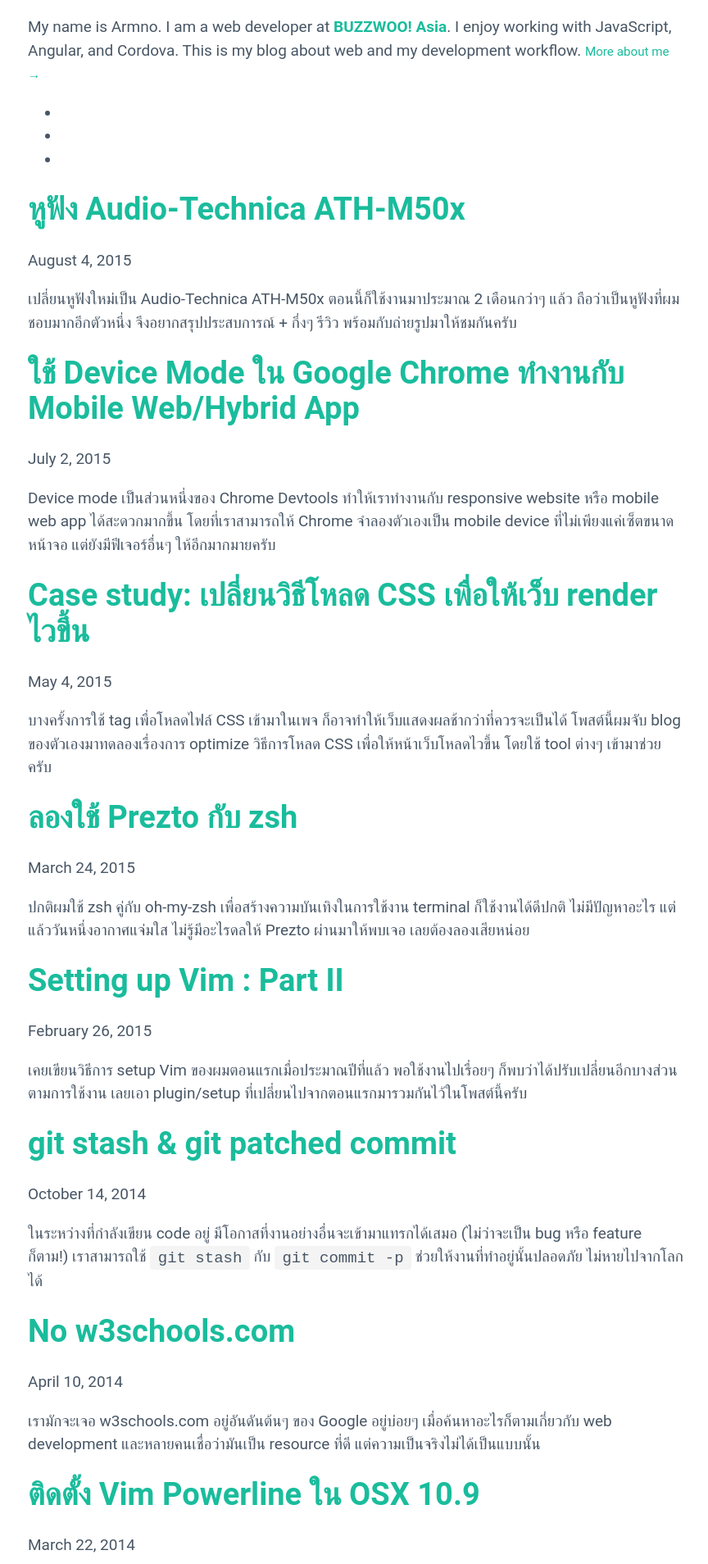
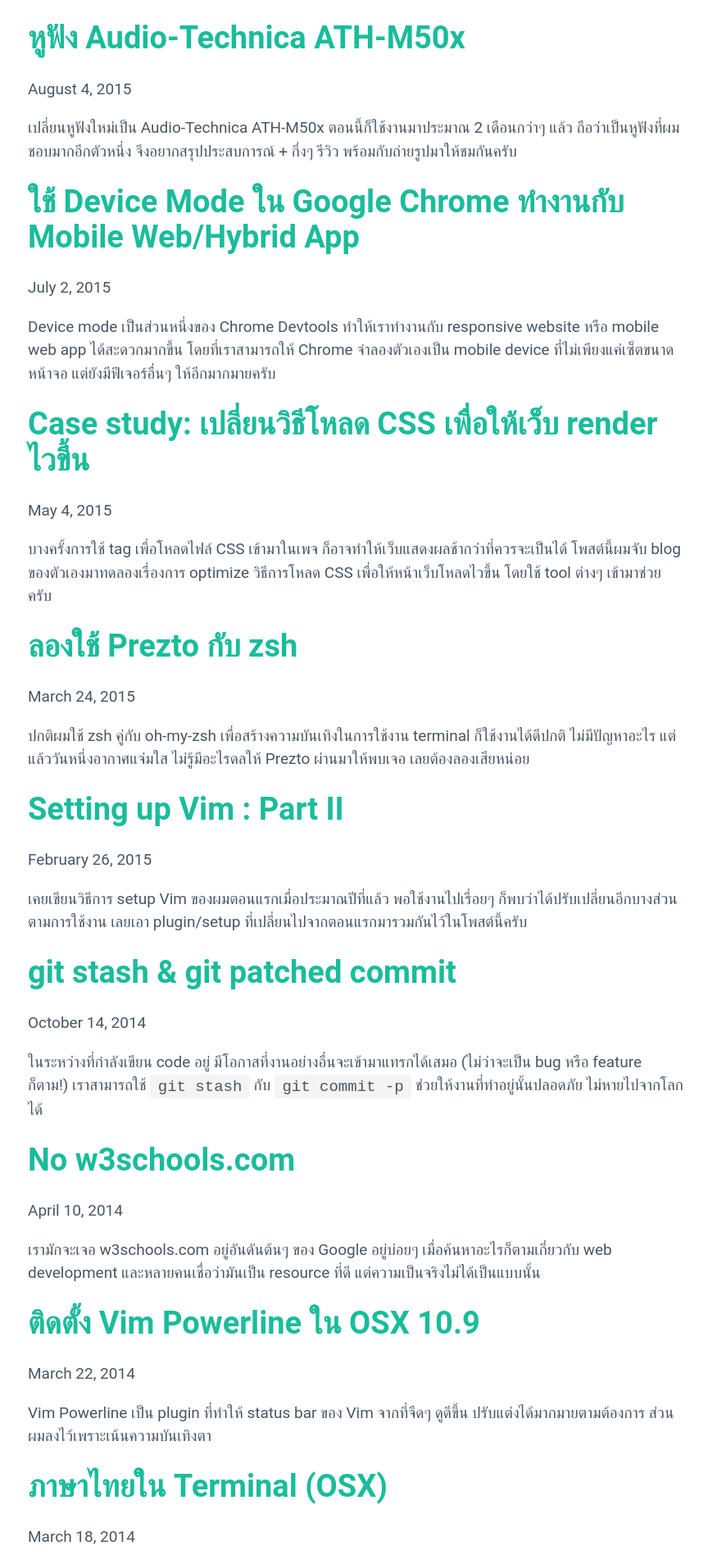
Before and after one commit to armno/armno.github.io, a Jekyll site: the page built from index.html, in a window 1280 px wide. Shown: the top 1908 px of the page at 82% size, without its empty margins (206-1070 px from the left). Built offline with Jekyll 4.4.1, drawn with Linux system fonts in a browser that asks for light colours; the list of posts is cut into pages by our own code.

```diff
--- a/css/main.scss
+++ b/css/main.scss
@@ -150,7 +150,7 @@ pre > code {
   margin: 0;
   padding: 0;
   display: flex;
-  font-size: 0.8rem;
+  font-size: 0.7rem;
   justify-content: center;
   margin-top: 1em;
   margin-bottom: 1em;
@@ -162,7 +162,5 @@ pre > code {
   margin: 0 5px;
   text-transform: uppercase;
 
-  a {
-    color: #fff;
-  }
+  color: #fff;
 }
--- a/index.html
+++ b/index.html
@@ -1,24 +1,6 @@
 ---
 layout: default
 ---
-
-<div class="home">
-  <div class="call-out"
-  style="background-image: url('{{ site.baseurl }}/{{ site.theme.header_text_feature_image }}')">
-     <p>My name is Armno. I am a web developer at <strong><a href="http://www.buzzwoo.de">BUZZWOO! Asia</a></strong>. I enjoy working with JavaScript, Angular, and Cordova. This is my blog about web and my development workflow. <small><a href="https://armno.github.io/about/index.html">More about me →</a></small></p>
-
-    <ul class="callout-social-links">
-      <li>
-        <a href="https://github.com/armno"><i class="fa fa-github-square"></i></a>
-      </li>
-      <li>
-        <a href="https://twitter.com/armno"><i class="fa fa-twitter-square"></i></a>
-      </li>
-      <li>
-        <a href="https://instagram.com/armno"><i class="fa fa-instagram"></i></a>
-      </li>
-    </ul>
-  </div>
 
   <div class="posts">
     {% for post in paginator.posts %}
@@ -49,14 +31,12 @@ layout: default
   <div class="pagination">
     {% if paginator.previous_page %}
     <a href="{{ paginator.previous_page_path | prepend: site.baseurl | replace: '//', '/' }}" class="button" >
-      <i class="fa fa-chevron-left"></i>
-      {{ site.theme.str_prev }}
+      Previous page
     </a>
     {% endif %}
     {% if paginator.next_page %}
     <a href="{{ paginator.next_page_path | prepend: site.baseurl | replace: '//', '/' }}" class="button" >
-      {{ site.theme.str_next }}
-      <i class="fa fa-chevron-right"></i>
+      Next page
     </a>
     {% endif %}
   </div>
```
Also changed, not shown: _layouts/post.html (+3 -5 lines), about/index.md (+0 -3 lines).
